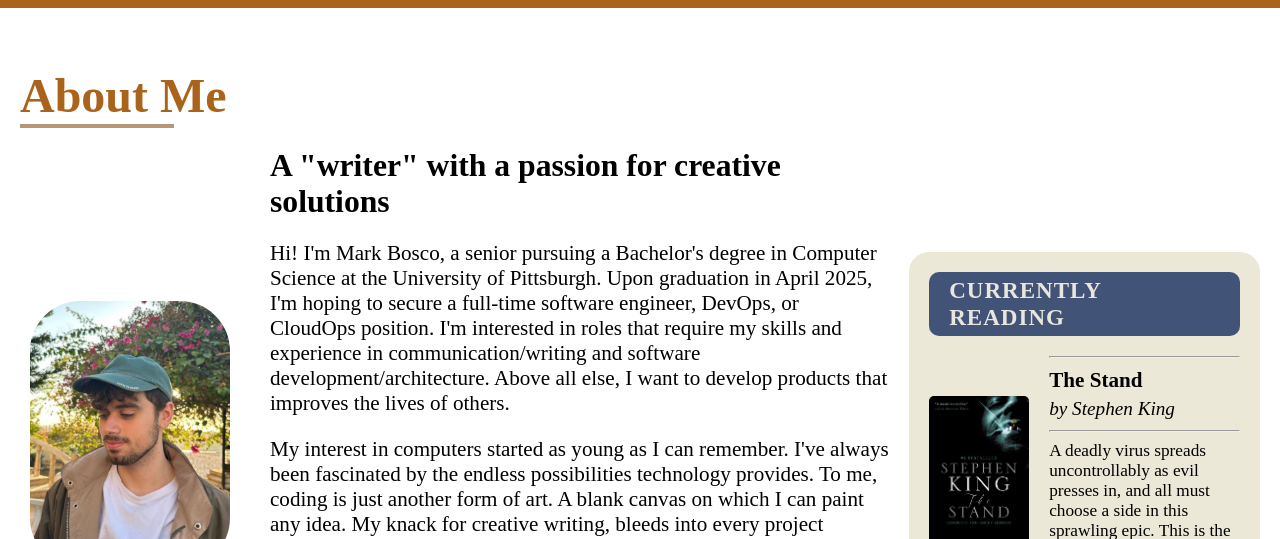
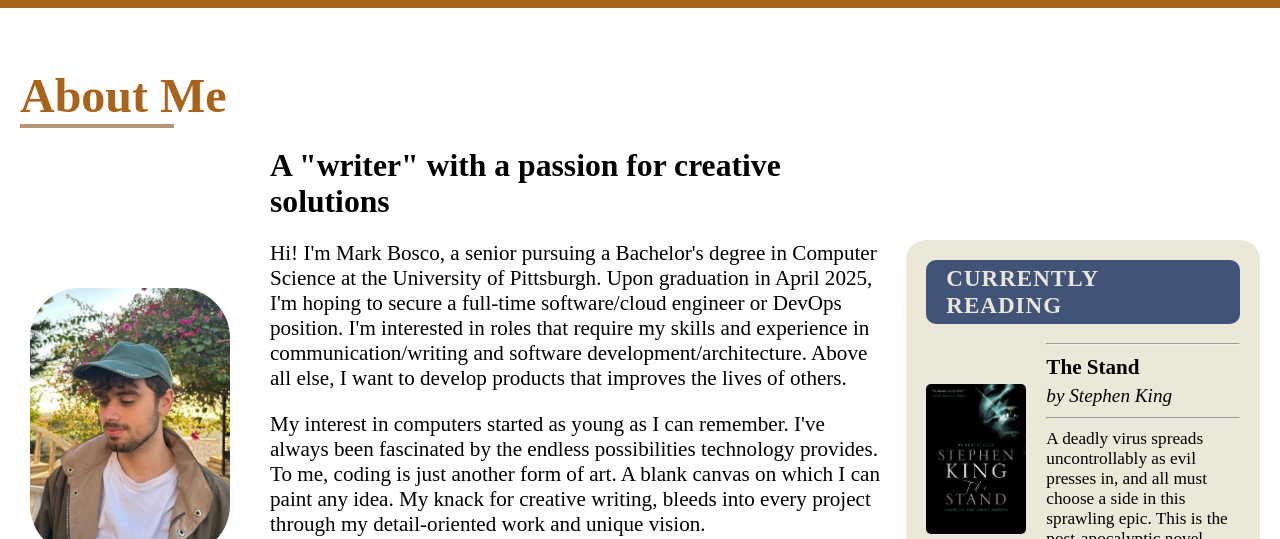
Before and after one commit to Mark-Bosco/mark-bosco.github.io, a plain HTML site: page index.html in a window 1280 px wide. Shown: the part 261-800 px from the top of the page. Drawn offline with Linux system fonts and the light colour scheme; a web font is replaced by a local one.

Commit message:
Update career aspirations in index.html

```diff
--- a/index.html
+++ b/index.html
@@ -39,7 +39,7 @@
                         </div>
                         <li>
                             <p>Hi! I'm Mark Bosco, a senior pursuing a Bachelor's degree in Computer Science at the University of Pittsburgh.
-                                Upon graduation in April 2025, I'm hoping to secure a full-time software engineer, DevOps, or CloudOps position.
+                                Upon graduation in April 2025, I'm hoping to secure a full-time software/cloud engineer or DevOps position.
                                 I'm interested in roles that require my skills and experience in communication/writing and software development/architecture.
                                 Above all else, I want to develop products that improves the lives of others.</p>
 
```
